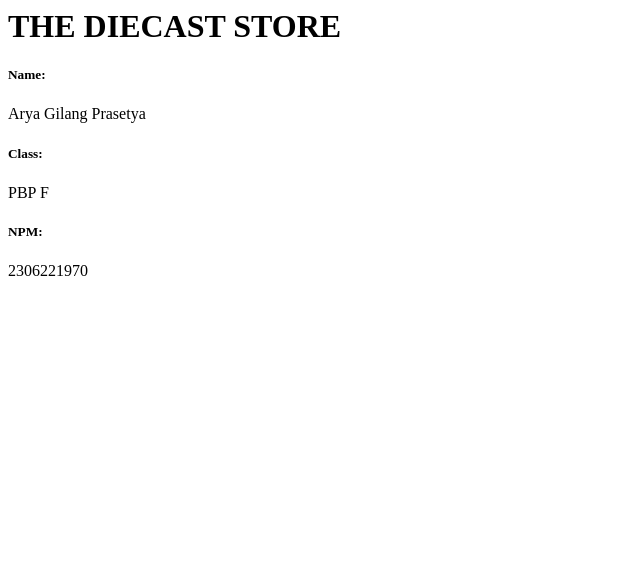
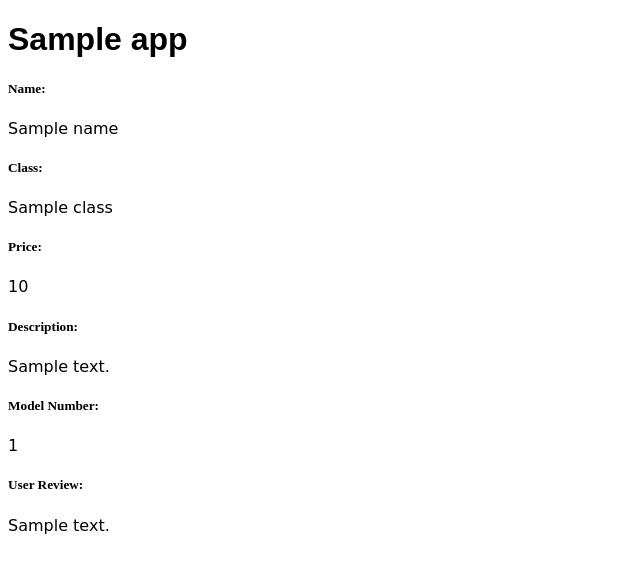
Before and after one commit to AryaGilangP/the-diecast-shop, a Django app: template the-diecast-shop/main/templates/main.html in a window 1280 px wide. Shown: the top 573 px of the page, without its empty margins (0-640 px from the left). Run offline with Django 5.2, Linux system fonts and the light colour scheme; the template is opened without the code that fills it: most values are stand-ins (such as "Sample title", 1, 10 or a date in 2020); parts of the project's set-up code (start-up, migrations or seed data) failed here and were passed over.

Commit message:
memperbaiki penulisan dan font

```diff
--- a/the-diecast-shop/main/templates/main.html
+++ b/the-diecast-shop/main/templates/main.html
@@ -1,15 +1,54 @@
-<h1>THE DIECAST STORE</h1>
-
-<h5>Name: </h5>
-<p>Arya Gilang Prasetya<p>
-<h5>Class: </h5>
-<p>PBP F<p>
-<h5>NPM: </h5>
-<p>2306221970<p>
 
 <!-- <h1>{{ app }}</h1>
 
 <h5>Name: </h5>
 <p>{{ name }}<p>
 <h5>Class: </h5>
-<p>{{ class }}<p> -->
+<p>{{ class }}<p>
+<h5>Price </h5>
+<p>{{ price }}<p>
+<h5>Description: </h5>
+<p>{{ description }}<p>
+<h5>Model Number: </h5>
+<p>{{ model_number }}<p> -->
+
+    <!DOCTYPE html>
+    <html lang="en">
+    <head>
+        <meta charset="UTF-8">
+        <meta name="viewport" content="width=device-width, initial-scale=1.0">
+        <title>{{ app }}</title>
+        <style>
+            h1 {
+            font-family: 'Arial', sans-serif;
+        }
+            h5 {
+            font-family: 'Times New Roman', Times, serif;
+        }
+            p {
+            font-family: 'Comic Sans MS', cursive, sans-serif;
+        }
+        </style>
+    </head>
+    <body>
+        <h1>{{ app }}</h1>
+
+        <h5>Name:</h5>
+        <p>{{ name }}</p>
+
+        <h5>Class:</h5>
+        <p>{{ class }}</p>
+
+        <h5>Price:</h5>
+        <p>{{ price }}</p>
+
+        <h5>Description:</h5>
+        <p>{{ description }}</p>
+
+        <h5>Model Number:</h5>
+        <p>{{ model_number }}</p>
+
+        <h5>User Review:</h5>
+        <p>{{ user_reviews }}</p>
+    </body>
+    </html>
--- /dev/null
+++ b/the-diecast-shop/main/urls.py
@@ -0,0 +1,8 @@
+from django.urls import path
+from main.views import show_main
+
+app_name = 'main'
+
+urlpatterns = [
+    path('', show_main, name='show_main'),
+]
```
Also changed, not shown: the-diecast-shop/main/views.py (+9 -1 lines), the-diecast-shop/diagram/diagram.jpg (added), the-diecast-shop/diagram/diagram.png (deleted).
